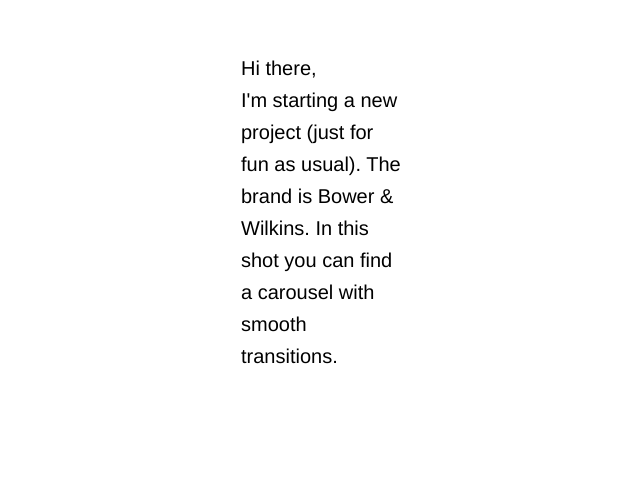
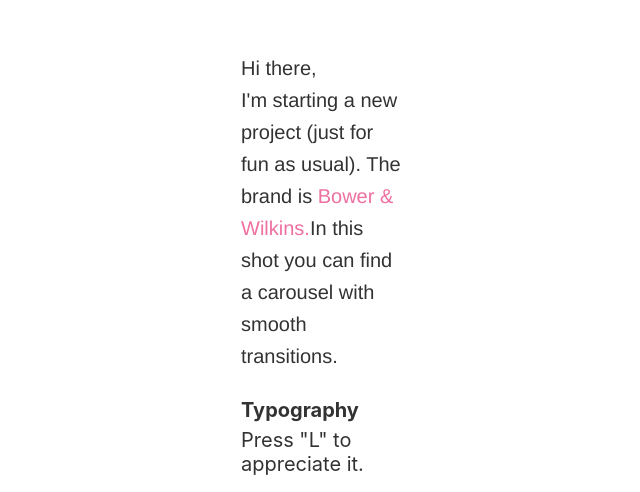
Before and after one commit to SurajGupta07/Dribble-Design, a React (Create React App) app: page / in a window 1280 px wide. Shown: the part 967-1459 px from the top of the page, without its empty margins (319-959 px from the left). Before the commit the page ends 1375 px from the top, so only its background shows below. Built offline with nearby package versions, Linux system fonts and the light colour scheme.

Commit message:
Refactor: Adding content

```diff
--- a/src/App.css
+++ b/src/App.css
@@ -352,3 +352,16 @@
   margin-left: 35rem;
   margin-right: 35rem;
 }
+
+.bio__link{
+  text-decoration: none;
+  color: #ea4c89;
+}
+
+.typography{
+  display: flex;
+  justify-content: flex-start;
+  margin-top: -30px;
+  font-size: 20px;
+  opacity: 0.8;
+}
--- a/src/components/Posts.jsx
+++ b/src/components/Posts.jsx
@@ -1,3 +1,4 @@
+import {Link} from 'react-router-dom';
 import Video from "../assets/banner.mp4"
 
 const Posts = () => {
@@ -21,12 +22,20 @@
                     fontFamily: "'Haas Grot Text R Web', 'Helvetica Neue', Helvetica, Arial, sans-serif",
                     fontSize: "20px",
                     fontWeight: "400",
-                    lineHeight: "32px"
+                    lineHeight: "32px",
+                    opacity: 0.8
                 }}>Hi there,
                     <br/>
-                    I'm starting a new project (just for fun as usual). The brand is Bower &
-                    Wilkins. In this shot you can find a carousel with smooth transitions.</p>
+                    I'm starting a new project (just for fun as usual). The brand is
+                    <Link to="/" className="bio__link">
+                        <span className=""> Bower & Wilkins.</span>
+                    </Link>
+                    In this shot you can find a carousel with smooth transitions.</p><br />
             </div>
+            <div className="short-description__container typography">
+                <p><strong>Typography</strong></p>
+            </div>
+            <p className="short-description__container typography">Press "L" to appreciate it.</p>
         </div>
     )
 }
```
